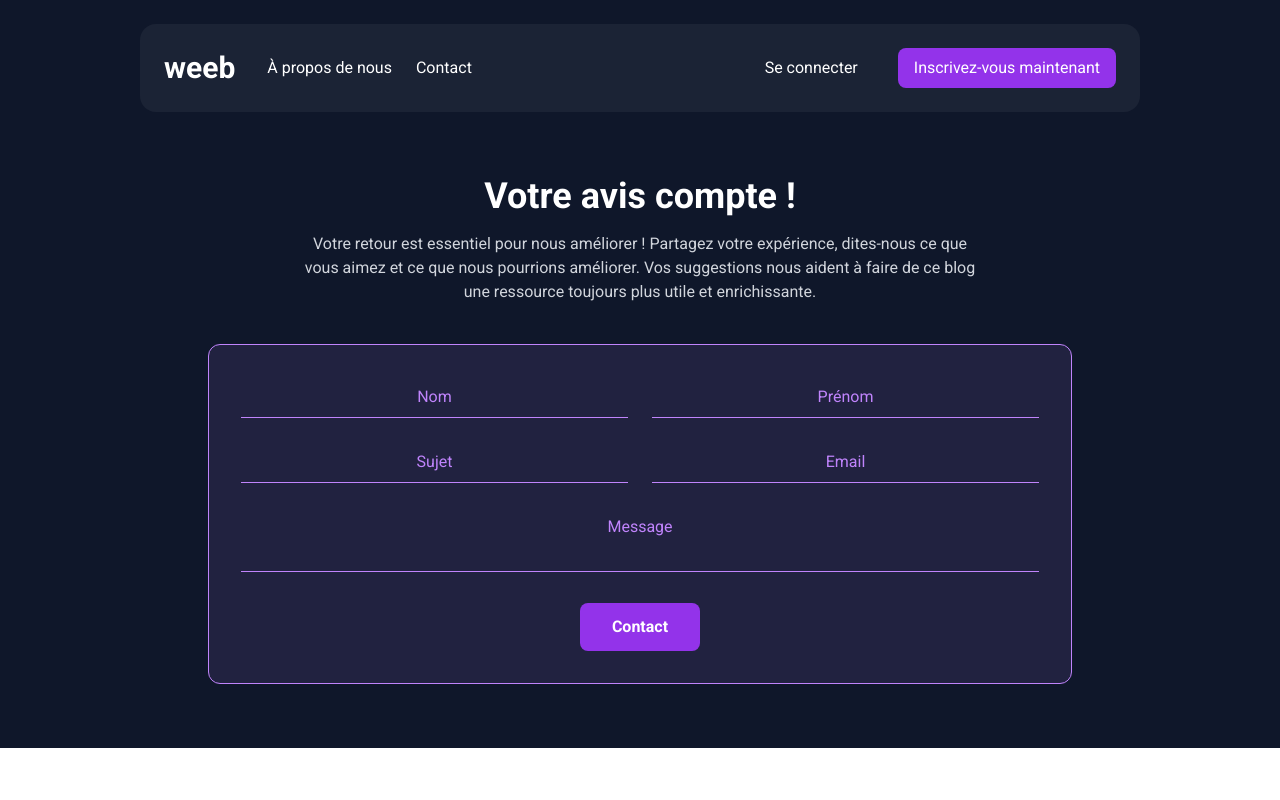
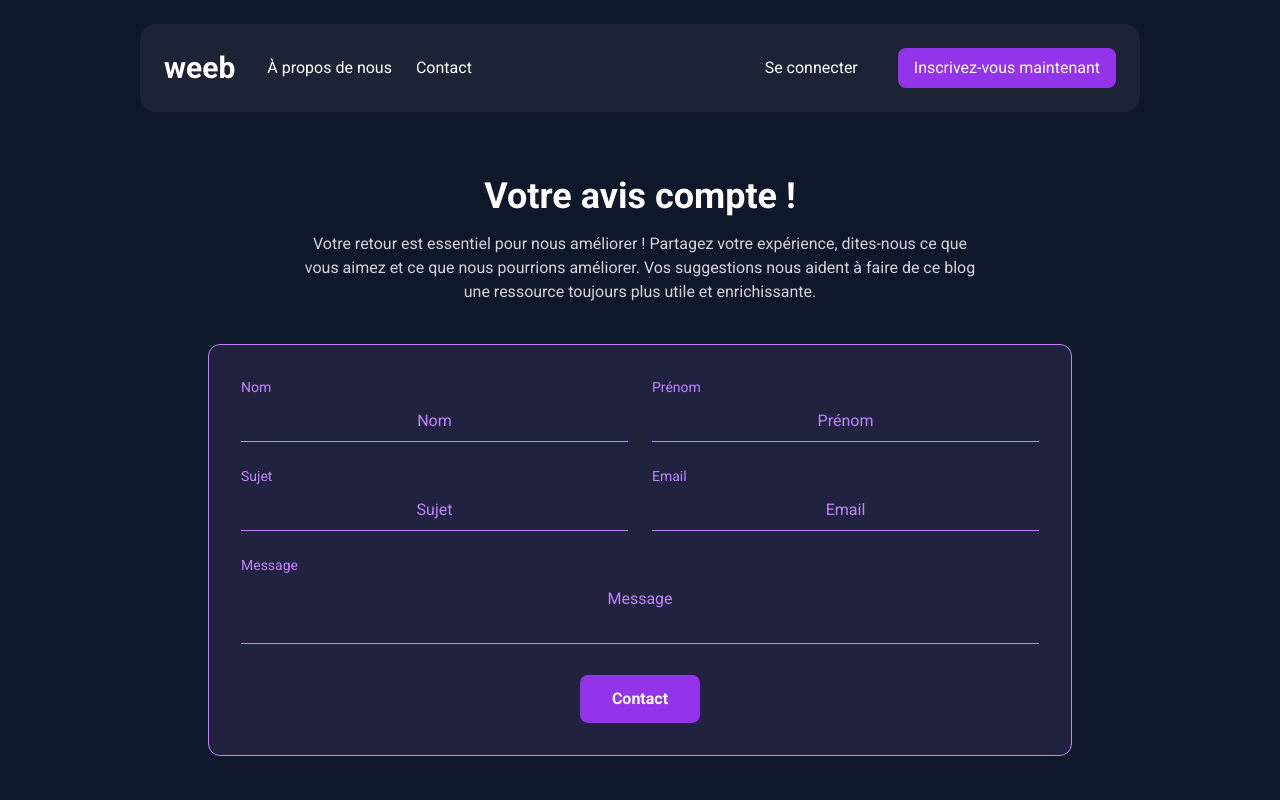
Before and after one commit to Thomas01477/weeb_thomas_roux, a React (Vite) app: page /contact in a window 1280 px wide. Shown: the top 800 px of the page. Built offline with nearby package versions, Linux system fonts and the light colour scheme.

Commit message:
fix: add accessible labels to form fields
- associate each input and textarea with a <label> via htmlFor/id
- derive label text from field.label or field.placeholder
- placeholders remain for visual hint, labels ensure screen reader support

```diff
--- a/src/components/Form.jsx
+++ b/src/components/Form.jsx
@@ -13,8 +13,15 @@ const Form = ({ fields = [], buttonLabel, withBackground = true }) => {
               key={index}
               className={`${field.fullWidth ? "md:col-span-2" : ""}`}
             >
+              <label
+                htmlFor={field.name}
+                className="block text-sm text-purple-text mb-1 text-left"
+              >
+                {field.label || field.placeholder}
+              </label>
               {field.type === "textarea" ? (
                 <textarea
+                  id={field.name}
                   name={field.name}
                   rows={field.rows || 2}
                   placeholder={field.placeholder || field.label}
@@ -22,6 +29,7 @@ const Form = ({ fields = [], buttonLabel, withBackground = true }) => {
                 ></textarea>
               ) : (
                 <input
+                  id={field.name}
                   type={field.type || "text"}
                   name={field.name}
                   placeholder={field.placeholder || field.label}
```
